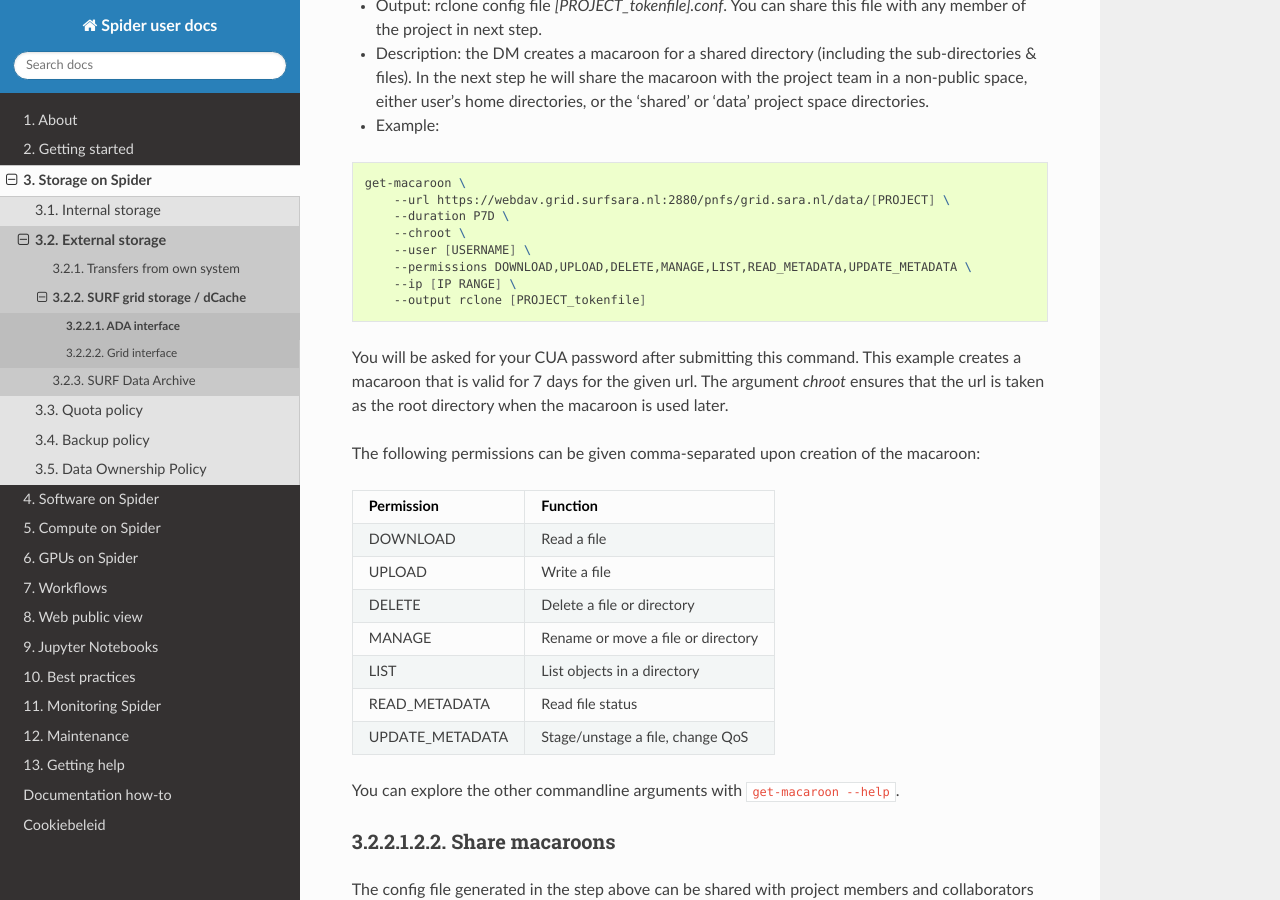
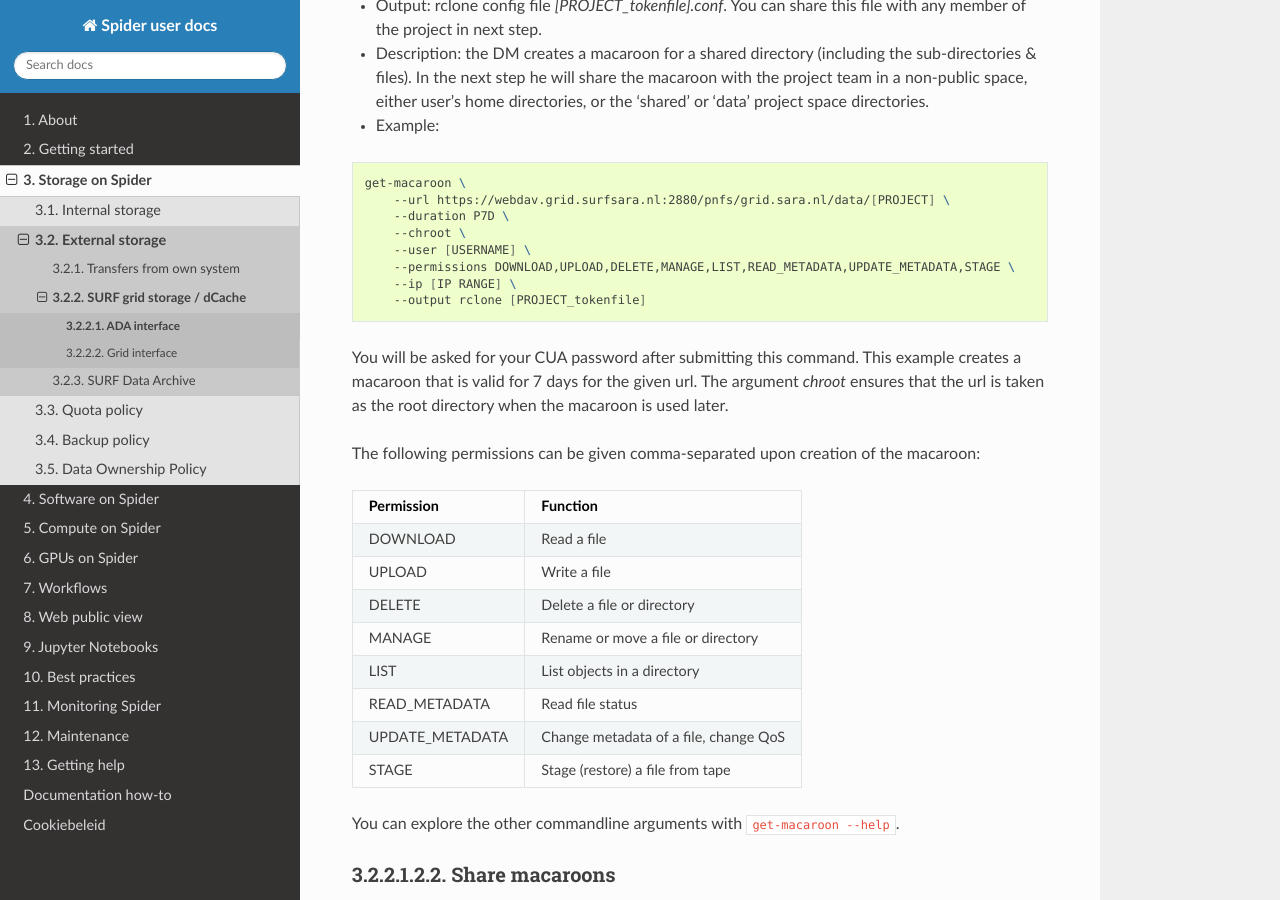
Before and after one commit to sara-nl/spiderdocs, a Sphinx documentation site: the page built from source/Pages/storage/ada-interface.rst, in a window 1280 px wide and 900 px high, scrolled down 1770 px. Built offline with Sphinx 7.4.7 and the Read the Docs theme 3.1.0, drawn with Linux system fonts in a browser that asks for light colours.

Commit message:
Update ada-interface.rst: add STAGE macaroon permission

```diff
--- a/source/Pages/storage/ada-interface.rst
+++ b/source/Pages/storage/ada-interface.rst
@@ -73,7 +73,7 @@ Create a macaroon
         --duration P7D \
         --chroot \
         --user [USERNAME] \
-        --permissions DOWNLOAD,UPLOAD,DELETE,MANAGE,LIST,READ_METADATA,UPDATE_METADATA \
+        --permissions DOWNLOAD,UPLOAD,DELETE,MANAGE,LIST,READ_METADATA,UPDATE_METADATA,STAGE \
         --ip [IP RANGE] \
         --output rclone [PROJECT_tokenfile]
 
@@ -90,7 +90,8 @@ DELETE               Delete a file or directory
 MANAGE               Rename or move a file or directory
 LIST                 List objects in a directory
 READ_METADATA        Read file status
-UPDATE_METADATA      Stage/unstage a file, change QoS
+UPDATE_METADATA      Change metadata of a file, change QoS
+STAGE                Stage (restore) a file from tape
 ===================  ===============================
 
 You can explore the other commandline arguments with ``get-macaroon --help``.
```
